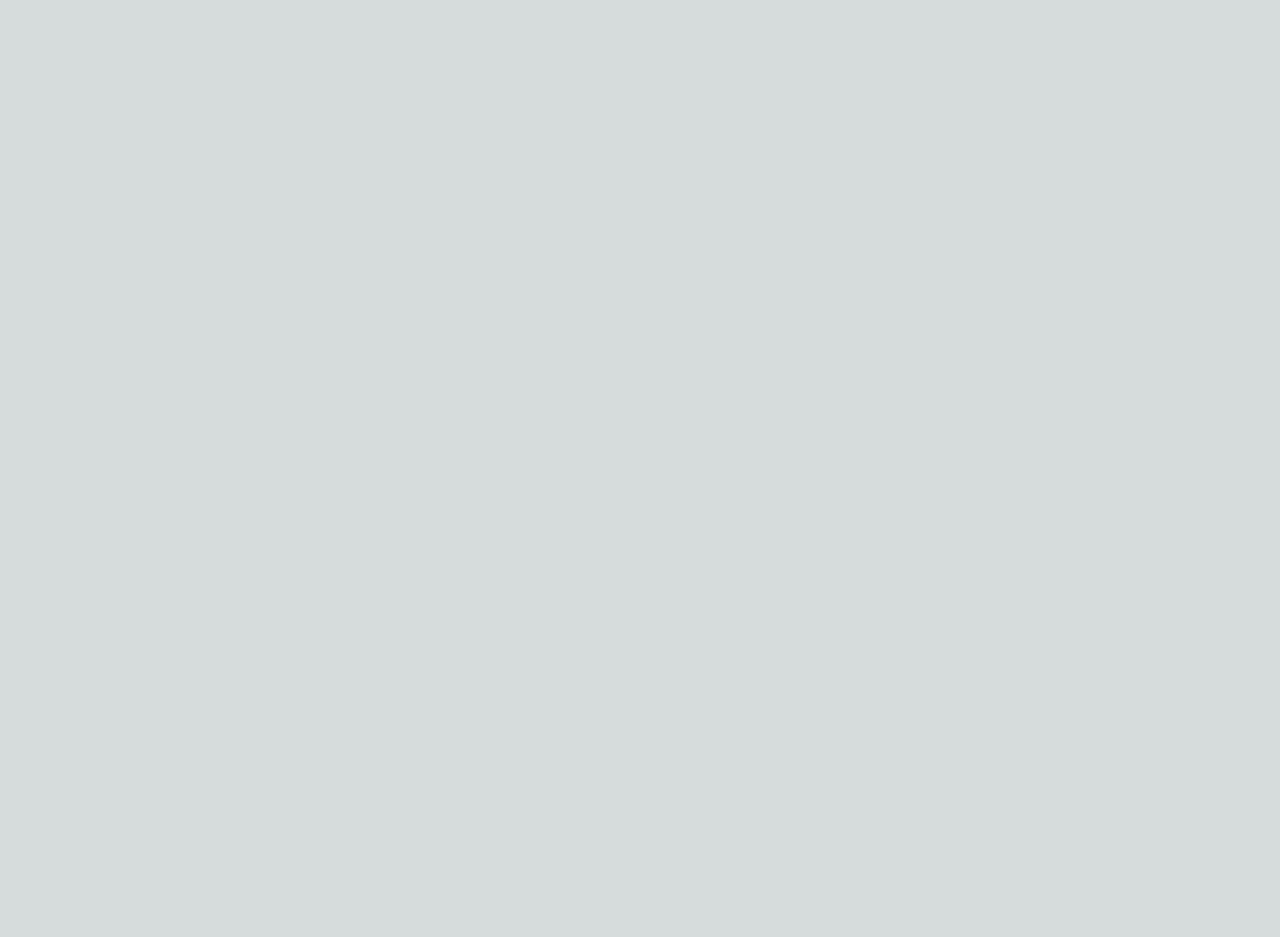
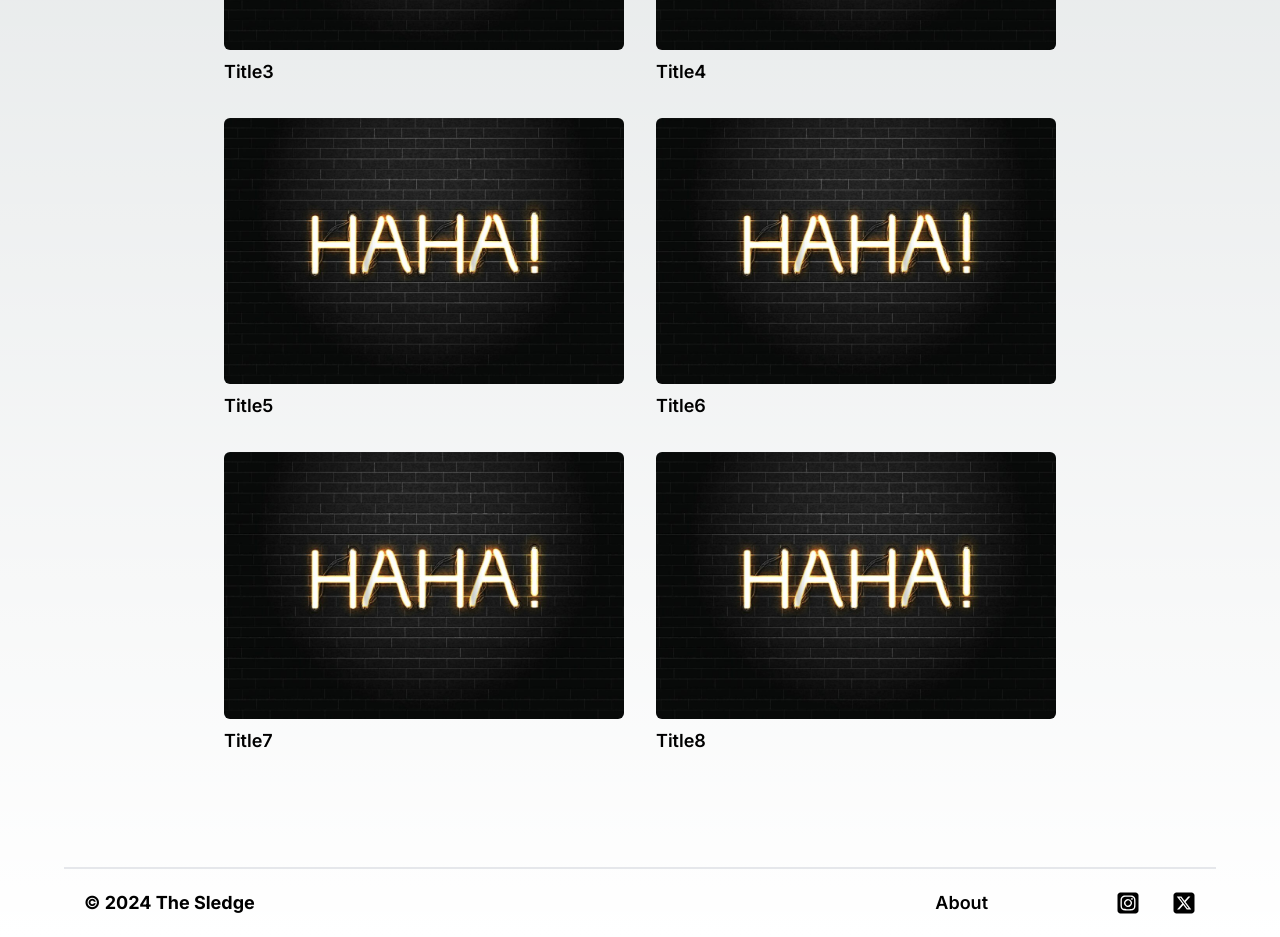
Before and after one commit to muzaffarbhat07/the-sledge, a Next.js app: page / in a window 1280 px wide. Shown: the part 884-1821 px from the top of the page. Before the commit the page ends 868 px from the top, so only its background shows below. Built offline with nearby package versions, Linux system fonts and the light colour scheme.

Commit message:
style: homepage with footer

```diff
--- a/app/(routes)/(index)/components/NewsFeed.tsx
+++ b/app/(routes)/(index)/components/NewsFeed.tsx
@@ -1,12 +1,97 @@
 import NewsFeedCard from "./NewsFeedCard";
 
+export interface NewsInfo {
+  id: number;
+  title: string;
+  content: string;
+  date: Date;
+  image: string;
+  category: string;
+  slug: string;
+}
+
+type News = NewsInfo[];
+
 const NewsFeed = () => {
+  const news: News = [
+    {
+      id: 1,
+      title: "Title1",
+      content: "Content",
+      date: new Date(),
+      image: "/images/haha.jpeg",
+      category: "Category",
+      slug: "Slug",
+    },
+    {
+      id: 2,
+      title: "Title2",
+      content: "Content",
+      date: new Date(),
+      image: "/images/haha.jpeg",
+      category: "Category",
+      slug: "Slug",
+    },
+    {
+      id: 3,
+      title: "Title3",
+      content: "Content",
+      date: new Date(),
+      image: "/images/haha.jpeg",
+      category: "Category",
+      slug: "Slug",
+    },
+    {
+      id: 4,
+      title: "Title4",
+      content: "Content",
+      date: new Date(),
+      image: "/images/haha.jpeg",
+      category: "Category",
+      slug: "Slug",
+    },
+    {
+      id: 5,
+      title: "Title5",
+      content: "Content",
+      date: new Date(),
+      image: "/images/haha.jpeg",
+      category: "Category",
+      slug: "Slug",
+    },
+    {
+      id: 6,
+      title: "Title6",
+      content: "Content",
+      date: new Date(),
+      image: "/images/haha.jpeg",
+      category: "Category",
+      slug: "Slug",
+    },
+    {
+      id: 7,
+      title: "Title7",
+      content: "Content",
+      date: new Date(),
+      image: "/images/haha.jpeg",
+      category: "Category",
+      slug: "Slug",
+    },
+    {
+      id: 8,
+      title: "Title8",
+      content: "Content",
+      date: new Date(),
+      image: "/images/haha.jpeg",
+      category: "Category",
+      slug: "Slug",
+    }
+  ]
   return (
-    <div>
-      Latest News
-      <NewsFeedCard />
-      <NewsFeedCard />
-      <NewsFeedCard />
+    <div className="flex gap-8 mx-auto w-full justify-center flex-wrap">
+      {news.map((newsItem) => (
+        <NewsFeedCard key={newsItem.id} newsItem={newsItem} />
+      ))}
     </div>
   )
 }
--- a/app/(routes)/(index)/components/NewsFeedCard.tsx
+++ b/app/(routes)/(index)/components/NewsFeedCard.tsx
@@ -1,8 +1,20 @@
+import { NewsInfo } from "./NewsFeed"
+import Image from "next/image"
+import Link from "next/link"
 
-const NewsFeedCard = () => {
+const NewsFeedCard: React.FC<Readonly<{ newsItem: NewsInfo }>> = ({ newsItem }) => {
   return (
-    <div>NewsFeedCard</div>
+    <Link href={`/news/${newsItem.slug}`} className="flex flex-col gap-2">
+      <Image
+        src={newsItem.image}
+        alt={newsItem.title}
+        width={400}
+        height={400}
+        className="rounded-md"
+      />
+      <h2 className="font-semibold text-lg">{newsItem.title}</h2>
+    </Link>
   )
 }
 
-export default NewsFeedCard
+export default NewsFeedCard;
--- a/app/(routes)/(index)/page.tsx
+++ b/app/(routes)/(index)/page.tsx
@@ -2,11 +2,11 @@ import NewsFeed from "./components/NewsFeed";
 
 export default function Home() {
   return (
-    <section className="w-full flex min-h-screen flex-col items-center gap-10">
-      <h1 className="text-center mt-5 text-5xl font-extrabold leading-[1.15] text-black sm:text-6xl">
+    <section className="w-full flex min-h-screen flex-col items-center gap-20">
+      <h1 className="text-center mt-5 text-4xl font-extrabold leading-[1.15] text-black sm:text-5xl">
         Discover & Read
         <br className="xl:hidden" />
-        <span className="text-green-500">Sarcastic Cricket News</span>
+        <span className="text-green-500"> Sarcastic Cricket News</span>
       </h1>
       <NewsFeed />
     </section>
--- /dev/null
+++ b/app/(routes)/news/[postSlug]/page.jsx
@@ -0,0 +1,8 @@
+
+const NewsPage = () => {
+  return (
+    <div>News Page</div>
+  )
+}
+
+export default NewsPage
--- /dev/null
+++ b/app/components/Footer.tsx
@@ -0,0 +1,20 @@
+import Link from "next/link"
+import { BsInstagram, BsTwitterX, BsX } from "react-icons/bs";
+import { FaSquareInstagram, FaSquareXTwitter } from "react-icons/fa6";
+
+const Footer = () => {
+  return (
+    <div className="p-5 flex justify-between items-center w-full mx-auto border-t-2">
+      <p className="text-lg font-bold">© {new Date().getFullYear()} The Sledge</p>
+      <div className="flex gap-32 items-center">
+        <Link href="/about" className="font-semibold text-lg hover:text-gray-600">About</Link>
+        <div className="flex gap-8 text-2xl">
+          <Link href="https://www.instagram.com/the-sledge/" target="_blank" className="hover:text-gray-600"><FaSquareInstagram /></Link>
+          <Link href="https://www.x.com/the-sledge/" target="_blank" className="hover:text-gray-600"><FaSquareXTwitter /></Link>
+        </div>
+      </div>
+    </div>
+  )
+}
+
+export default Footer;
--- a/app/components/Navbar.tsx
+++ b/app/components/Navbar.tsx
@@ -13,9 +13,9 @@ const Navbar = () => {
           height={20}
           className="object-contain rounded-full"
         />
-        <p className="max-sm:hidden font-satoshi font-semibold text-lg tracking-wide">The Sledge</p>
+        <p className="max-sm:hidden font-satoshi font-semibold sm:text-lg md:text-2xl tracking-wide">The Sledge</p>
       </Link>
-      <div className="flex gap-3 md:gap-5">
+      <div className="flex gap-3 md:gap-8 md:text-lg lg:text-xl">
         <NavbarLink href="/">Home</NavbarLink>
         <NavbarLink href="#">News</NavbarLink>
       </div>
--- a/app/components/NavbarLink.tsx
+++ b/app/components/NavbarLink.tsx
@@ -11,7 +11,6 @@ const NavbarLink: React.FC<NavbarLinkProps> = ({
 }) => {
   return (
     <Link href={href} className="font-inter hover:text-green-600 duration-200">{children}</Link>
-
   )
 }
 
--- a/app/layout.tsx
+++ b/app/layout.tsx
@@ -2,6 +2,7 @@ import type { Metadata } from "next";
 import { Inter } from "next/font/google";
 import "./globals.css";
 import Navbar from "./components/Navbar";
+import Footer from "./components/Footer";
 
 const inter = Inter({ subsets: ["latin"] });
 
@@ -21,9 +22,10 @@ export default function RootLayout({
   return (
     <html lang="en">
       <body className={inter.className}>
-        <main className="flex flex-col items-center justify-center max-w-7xl mx-auto px-6 sm:px-16">
+        <main className="flex flex-col items-center justify-center max-w-[1400px] mx-auto px-6 sm:px-16 gap-10 xl:gap-28">
           <Navbar />
           {children}
+          <Footer />
         </main>
       </body>
     </html>
```
Also changed, not shown: package.json (+5 -4 lines), 1 other file (tests, documents, lock files or other folders).
